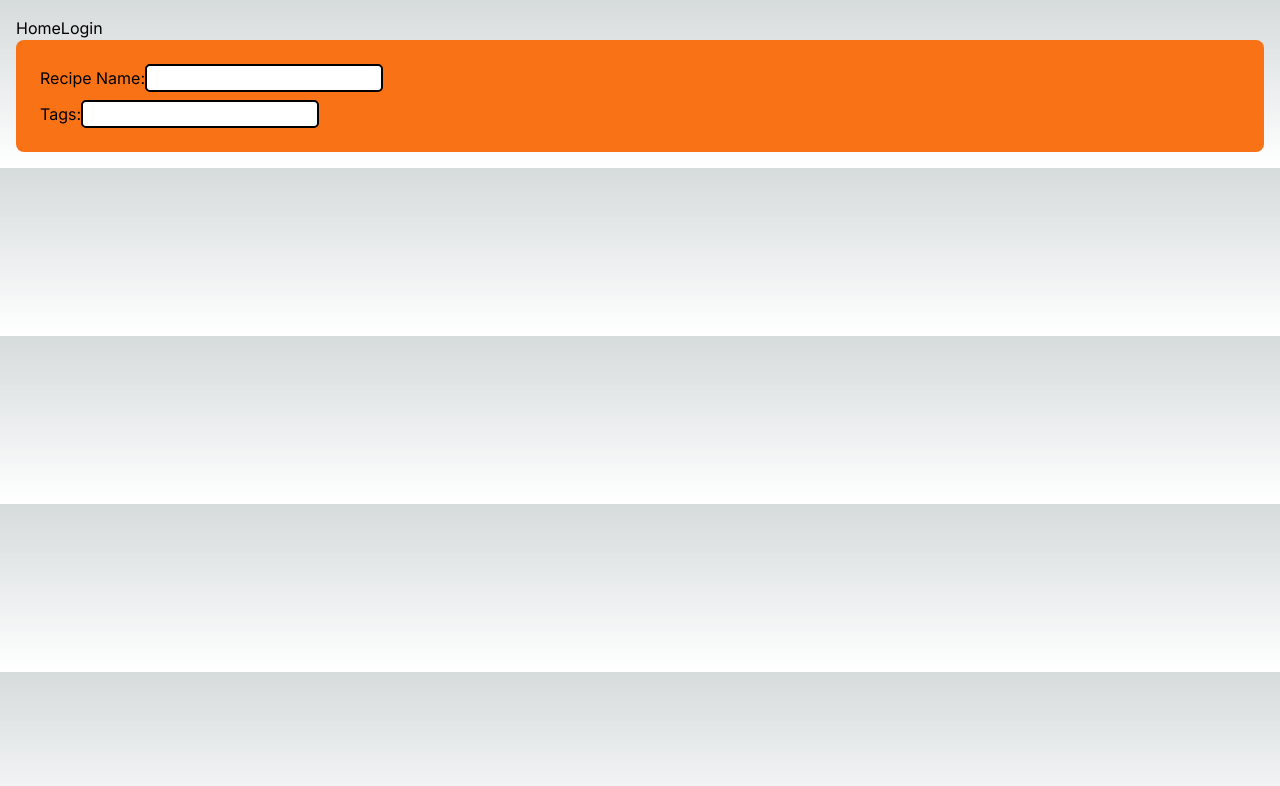
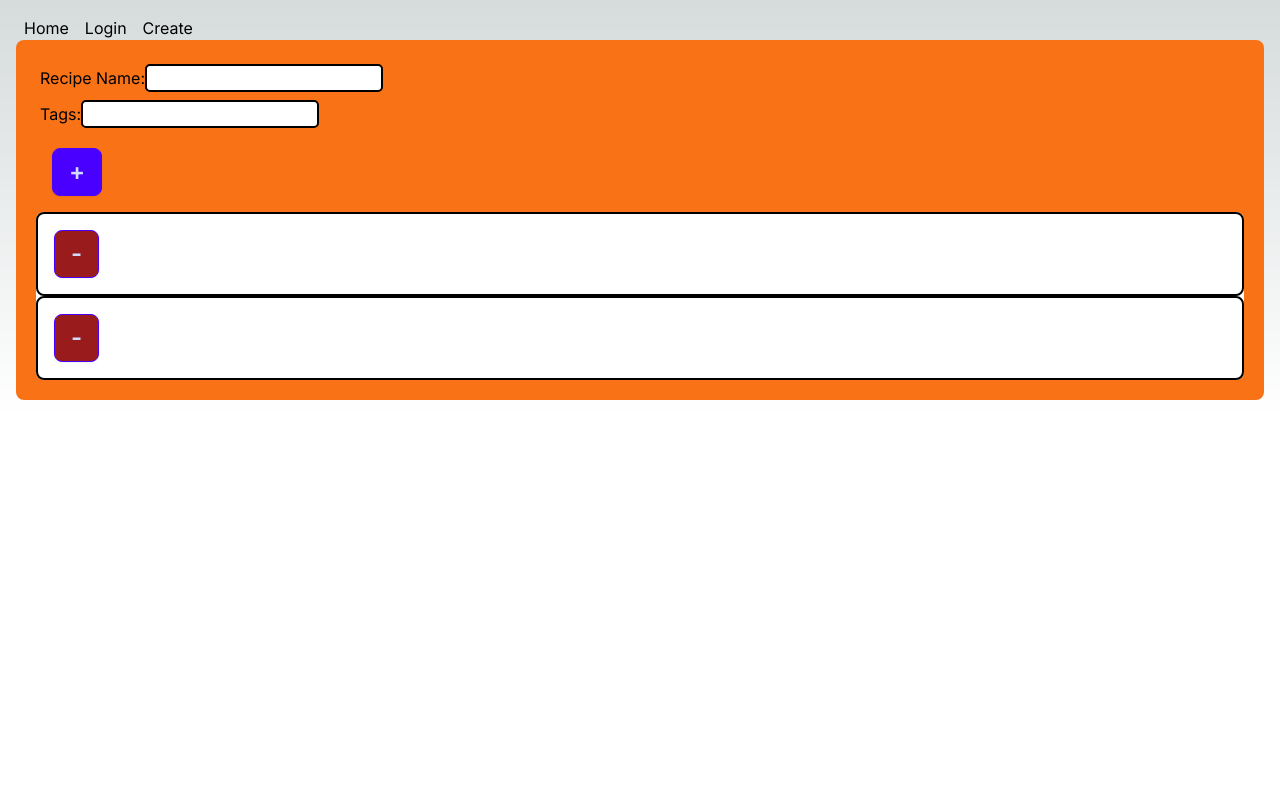
Before and after one commit to oz1x/COS420, a Next.js app in the folder grumio/next/grumio/: page /create in a window 1280 px wide. Shown: the top 786 px of the page. Built offline with nearby package versions, Linux system fonts and the light colour scheme.

Commit message:
Added non-functional recipe directions list

```diff
--- /dev/null
+++ b/grumio/next/grumio/src/app/components/RecipeDirections.tsx
@@ -0,0 +1,17 @@
+'use client';
+import RecipeStep from './RecipeStep';
+
+
+const RecipeDirections = () => {
+  return (
+	<div>
+	  <button className="btn btn-primary text-2xl m-4" onClick={() => console.log("Boop!")}>+</button>
+	  <div className="bg-white rounded-lg">
+		<RecipeStep/>
+		<RecipeStep/>
+	  </div>
+	</div>
+  )
+}
+
+export default RecipeDirections
--- a/grumio/next/grumio/src/app/components/RecipeStep.tsx
+++ b/grumio/next/grumio/src/app/components/RecipeStep.tsx
@@ -0,0 +1,12 @@
+'use client'
+import React from 'react'
+
+const RecipeStep = () => {
+  return (
+	<div className="border-2 rounded-lg border-black">
+	  <button className="btn btn-primary text-2xl m-4 bg-red-800" onClick={() => console.log("Boop!")}>-</button>
+	</div>
+  )
+}
+
+export default RecipeStep
--- a/grumio/next/grumio/src/app/create/page.tsx
+++ b/grumio/next/grumio/src/app/create/page.tsx
@@ -1,4 +1,5 @@
 import React from 'react'
+import RecipeDirections from '../components/RecipeDirections'
 
 const RecipeCreationPage = () => {
   return (
@@ -12,7 +13,7 @@ const RecipeCreationPage = () => {
 	    <input type="text" id="tagbox" name="tagbox"></input>
 	  </div>
 	  <div>
-
+		<RecipeDirections/>
 	  </div>
 	</div>
   )
--- a/grumio/next/grumio/src/app/globals.css
+++ b/grumio/next/grumio/src/app/globals.css
@@ -38,4 +38,5 @@ input {
 	border-style: solid;
 	border-color:black;
 	border-width: 2px;
+	background-color:white;
 }
--- a/grumio/next/grumio/src/app/layout.tsx
+++ b/grumio/next/grumio/src/app/layout.tsx
@@ -24,8 +24,9 @@ export default function RootLayout({
       </head>
       <body className={inter.className}>
       <title>Grumio&apos;'s List</title>
-      <a href="/">Home</a>
-      <a href="/login">Login</a>
+      <a href="/" className="m-2">Home</a>
+      <a href="/login" className="m-2">Login</a>
+	  <a href="/create" className="m-2">Create</a>
         {children}
         </body>
 
--- a/grumio/next/grumio/tailwind.config.ts
+++ b/grumio/next/grumio/tailwind.config.ts
@@ -15,6 +15,6 @@ const config: Config = {
       },
     },
   },
-  plugins: [],
+  plugins: [require("daisyui")],
 };
 export default config;
```
Also changed, not shown: grumio/next/grumio/package.json (+6 -5 lines), 1 other file (tests, documents, lock files or other folders).
